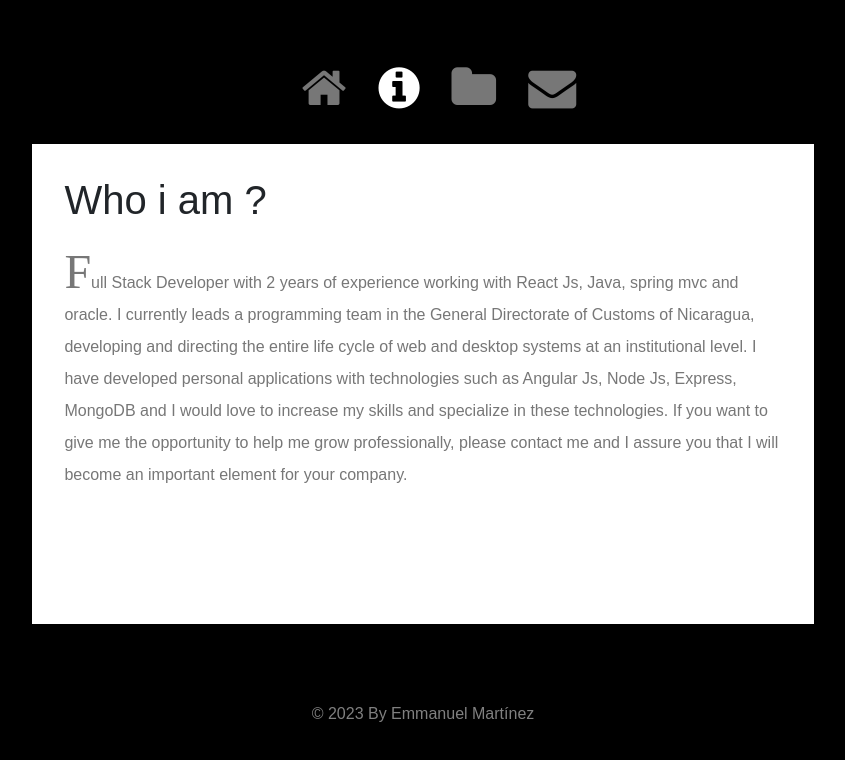
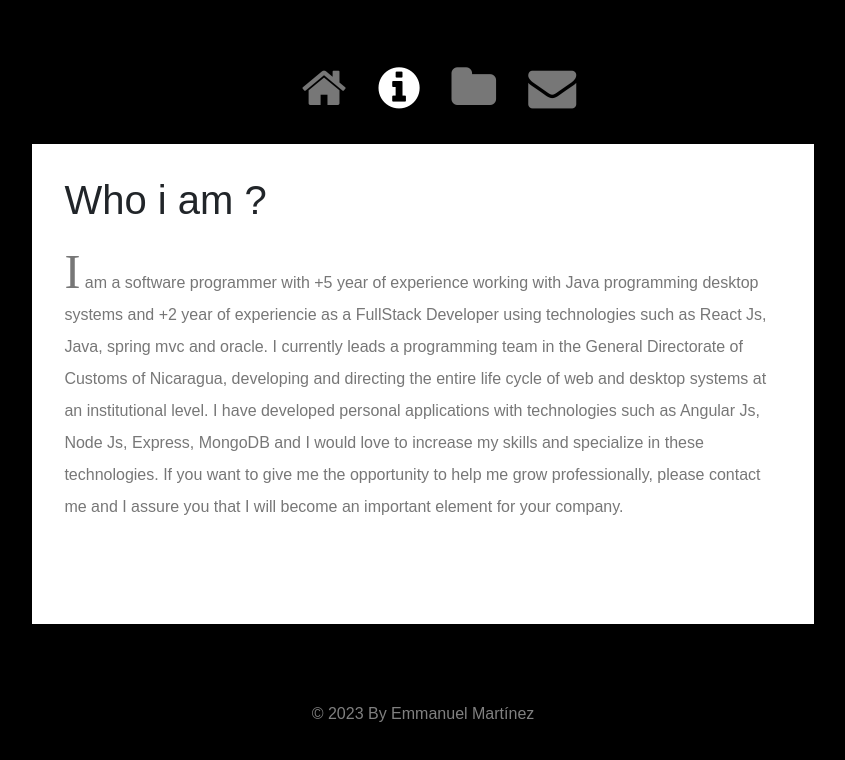
Before and after one commit to emmanuel201290/portfolioApp, an Angular app: page /about in a window 1280 px wide. Shown: the top 760 px of the page, without its empty margins (217-1062 px from the left). Built offline with nearby package versions, Linux system fonts and the light colour scheme.

Commit message:
Update about page

```diff
--- a/src/app/container/pages/about-page/about-page.component.html
+++ b/src/app/container/pages/about-page/about-page.component.html
@@ -2,13 +2,11 @@
     <div class="animate__animated animate__fadeIn animate__delay-1s">
         <h1>Who i am ?</h1>
         <p class="font-family-sans-serif">
-            Full Stack Developer with 2 years of experience working with React Js, Java, spring mvc and oracle. I currently leads a programming team in the General Directorate of Customs of Nicaragua, developing and directing the entire life cycle of web and desktop systems at an institutional level.
+            I am a software programmer with +5 year of experience working with Java programming desktop systems and
+            +2 year of experiencie as a FullStack Developer using technologies such as React Js, Java, spring mvc and oracle.
+            I currently leads a programming team in the General Directorate of Customs of Nicaragua, developing and directing the entire life cycle of web and desktop systems at an institutional level.
             I have developed personal applications with technologies such as Angular Js, Node Js, Express, MongoDB and I would love to increase my skills and specialize in these technologies.
             If you want to give me the opportunity to help me grow professionally, please contact me and I assure you that I will become an important element for your company.
         </p>
-
     </div>
-
-
-
 </div>
```
